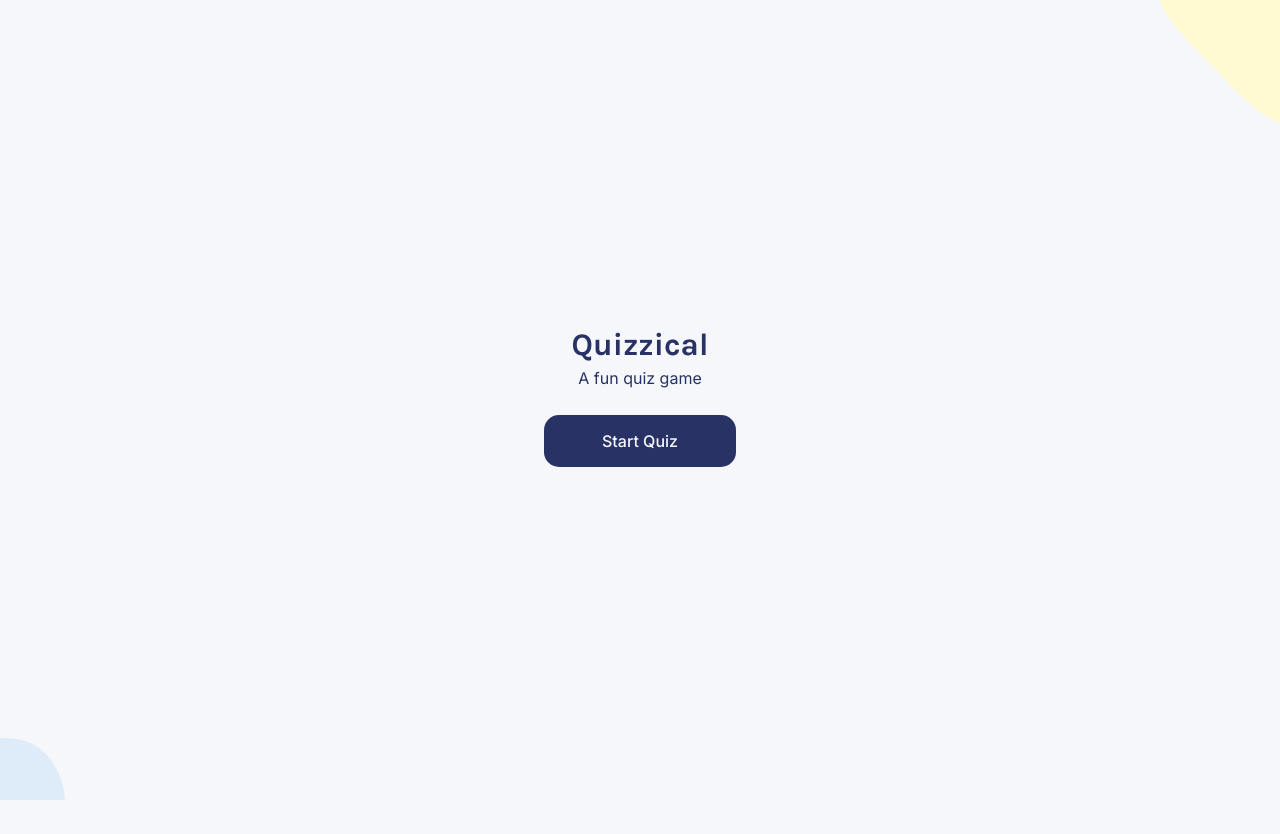
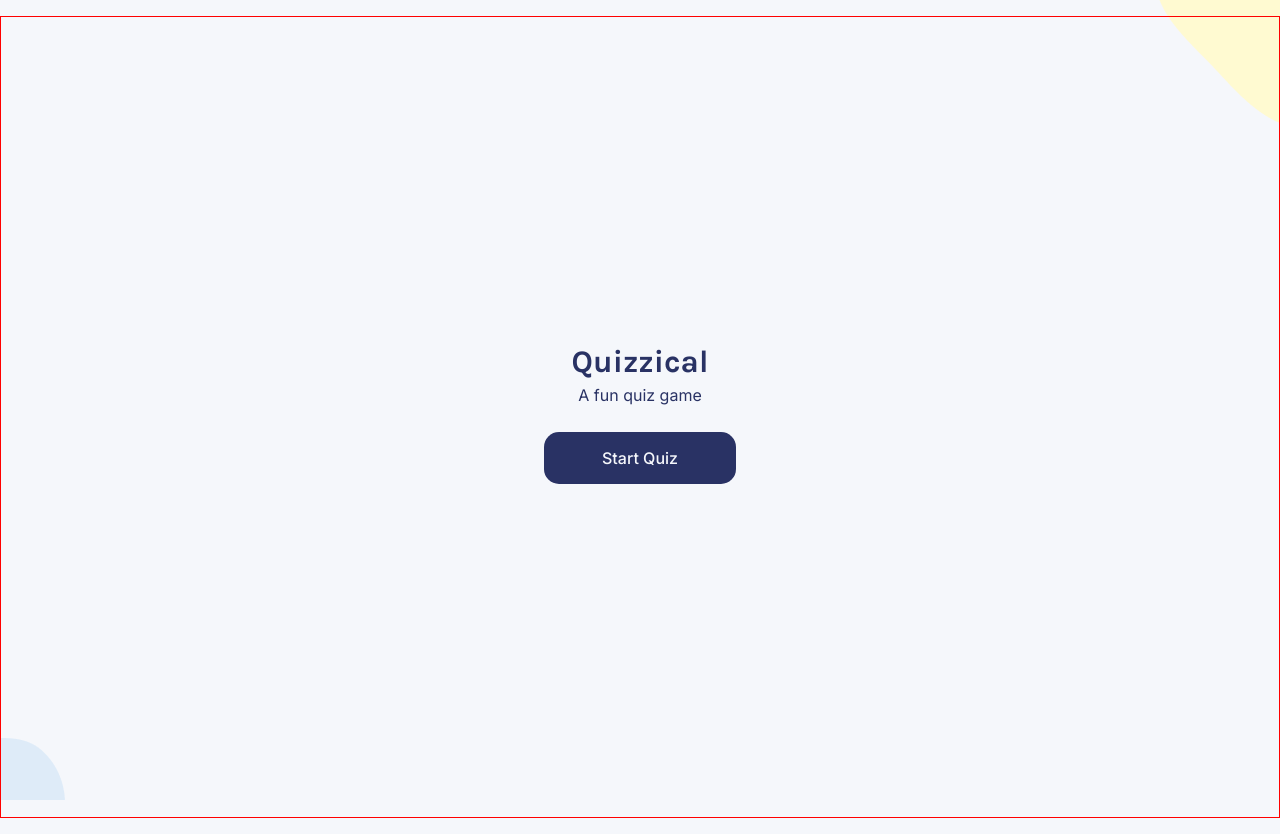
Before and after one commit to ToobaJamal/quizzical, a React (Vite) app: page / in a window 1280 px wide. Before the commit the page ends 800 px from the top, so only its background shows below. Built offline with nearby package versions, Linux system fonts and the light colour scheme.

Commit message:
update index.css

```diff
--- a/src/index.css
+++ b/src/index.css
@@ -3,8 +3,11 @@
   font-size: 16px;
   line-height: 24px;
   font-weight: 400;
+
   color: #293264;
+
   background-color: #F5F7FB;
+
   font-synthesis: none;
   text-rendering: optimizeLegibility;
   -webkit-font-smoothing: antialiased;
@@ -14,10 +17,11 @@
 
 body {
   margin: 0;
-  display: flex;
+
   place-items: center;
-  min-height: 100vh;
 }
+
+
 
 h1, p {
   margin: 0;
@@ -40,8 +44,14 @@ button {
   padding-block: 1em;
 }
 
-.home-screen {
+.home-screen, .quiz{
   text-align: center;
+  height: 100vh;
+  display: flex;
+  flex-direction: column;
+  align-items: center;
+  justify-content: center;
+  border: 1px solid red;
 }
 
 .quizzical, .score-hist {
@@ -72,11 +82,13 @@ button {
   max-width: 22em;
   max-width: 500px;
   display: block;
-  margin-block: auto;
+  margin-inline: auto;
+  border: 1px solid saddlebrown;
 }
 
 .quiz {
   padding-block: 1em;
+  margin-block: auto;
 }
 
 .question-title, .quizzical, .scores {
@@ -167,7 +179,7 @@ button {
 
 .score-hist {
   text-align: center;
-  margin-bottom: 0.4em;
+  margin-bottom: 1em;
 }
 .blob {
   position: absolute;
```
